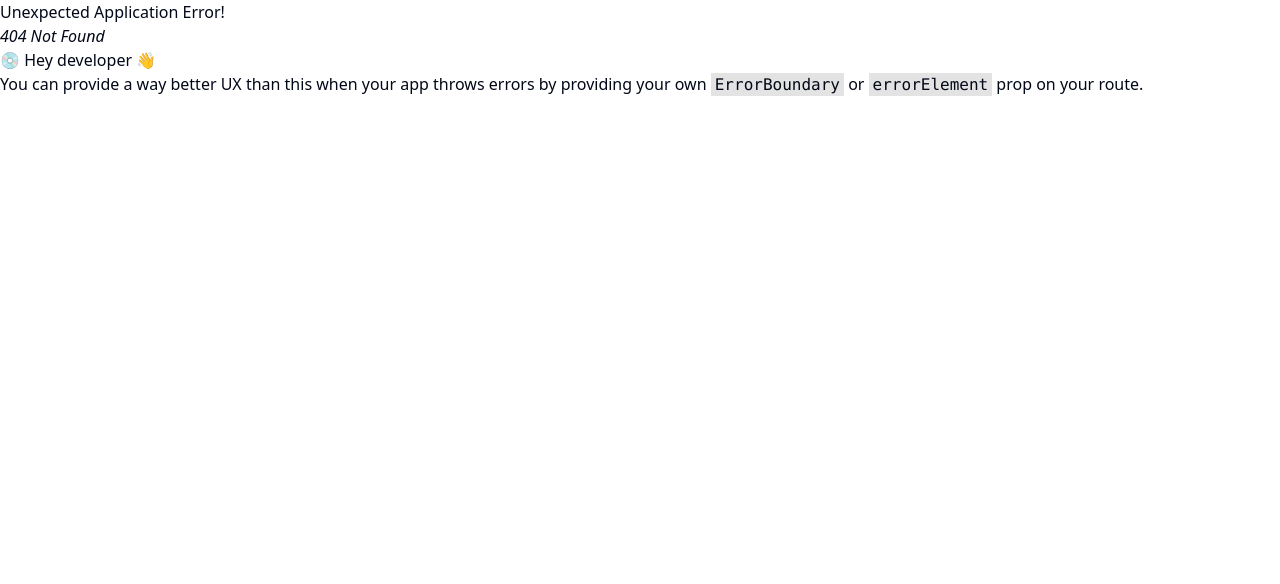
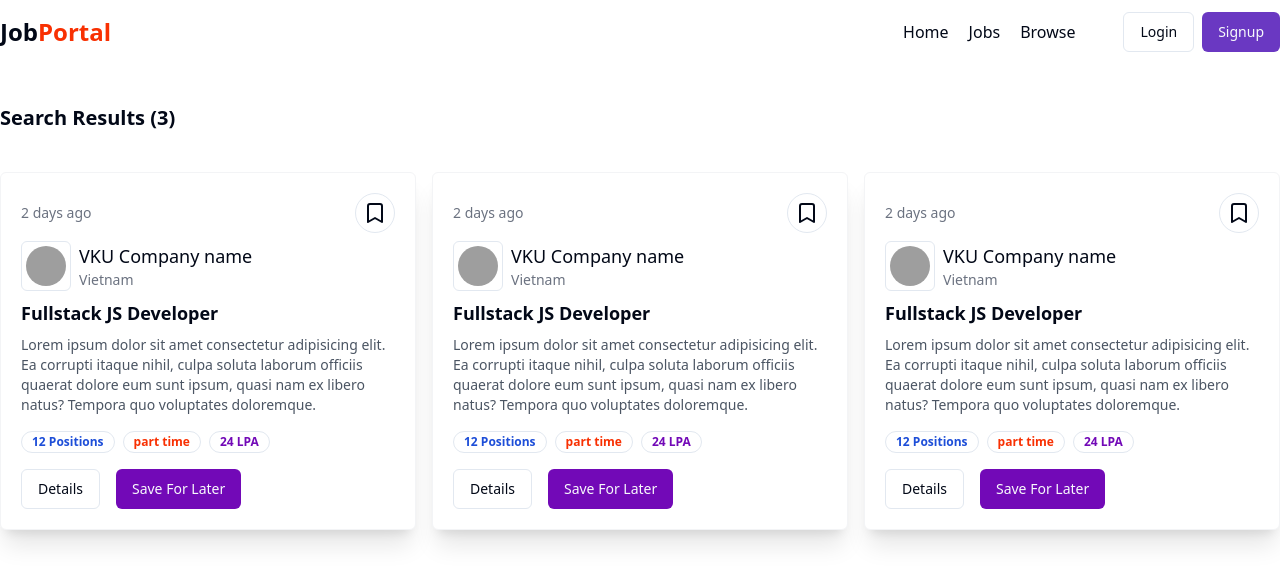
Before and after one commit to thinhnguyenvku/vku-datn-thinhnp17-hanhnth38, a React (Vite) app in the folder frontend/: page /browse in a window 1280 px wide. Before the commit this address had no page. Shown: the top 584 px of the page. Built offline with nearby package versions, Linux system fonts and the light colour scheme; grey boxes are pictures that could not be loaded.

Commit message:
Browse page UI + Login logic

```diff
--- a/frontend/src/App.jsx
+++ b/frontend/src/App.jsx
@@ -5,6 +5,7 @@
 import Home from "./components/Home";
 import Login from "./components/auth/Login";
 import Jobs from "./components/Jobs";
+import Browse from "./components/Browse";
 
 const appRouter = createBrowserRouter([
 	{
@@ -23,6 +24,10 @@
 		path: "/jobs",
 		element: <Jobs />,
 	},
+	{
+		path: "/browse",
+		element: <Browse />,
+	},
 ]);
 
 function App() {
--- /dev/null
+++ b/frontend/src/components/Browse.jsx
@@ -0,0 +1,24 @@
+import Job from "./Job";
+import NavBar from "./shared/NavBar";
+
+const randomJobs = [1, 2, 3];
+
+const Browse = () => {
+	return (
+		<div>
+			<NavBar />
+			<div className="max-w-7xl mx-auto my-10">
+				<h1 className="font-bold text-xl my-10">
+					Search Results ({randomJobs.length})
+				</h1>
+				<div className="grid grid-cols-3 gap-4">
+					{randomJobs.map((item, index) => {
+						return <Job />;
+					})}
+				</div>
+			</div>
+		</div>
+	);
+};
+
+export default Browse;
--- a/frontend/src/components/auth/Login.jsx
+++ b/frontend/src/components/auth/Login.jsx
@@ -9,7 +9,7 @@
 import { USER_API_END_POINT } from "@/utils/constants";
 import { toast } from "sonner";
 import { useDispatch, useSelector } from "react-redux";
-import { setLoading } from "@/redux/authSlice";
+import { setLoading, setUser } from "@/redux/authSlice";
 import { Loader2 } from "lucide-react";
 
 const Login = () => {
@@ -38,6 +38,7 @@
 				withCredentials: true,
 			});
 			if (res.data.success) {
+				dispatch(setUser(res.data.user));
 				navigate("/");
 				toast.success(res.data.message);
 			}
--- a/frontend/src/components/shared/NavBar.jsx
+++ b/frontend/src/components/shared/NavBar.jsx
@@ -3,9 +3,10 @@
 import { Button } from "../ui/button";
 import { LogOut, User2 } from "lucide-react";
 import { Link } from "react-router-dom";
+import { useSelector } from "react-redux";
 
 const NavBar = () => {
-	const user = false;
+	const {user} = useSelector(store=>store.auth);
 	return (
 		<div className="bg-white">
 			<div className="flex items-center justify-between mx-auto max-w-7xl h-16">
--- a/frontend/src/redux/authSlice.js
+++ b/frontend/src/redux/authSlice.js
@@ -4,14 +4,18 @@
 	name: "auth",
 	initialState: {
 		loading: false,
+		user: null,
 	},
 
-    reducers: {
-        setLoading: (state, action) => {
-            state.loading = action.payload;
-        }
-    }
+	reducers: {
+		setLoading: (state, action) => {
+			state.loading = action.payload;
+		},
+		setUser: (state, action) => {
+			state.user = action.payload;
+		},
+	},
 });
 
-export const {setLoading} = authSlice.actions;
+export const { setLoading, setUser } = authSlice.actions;
 export default authSlice.reducer;
```
